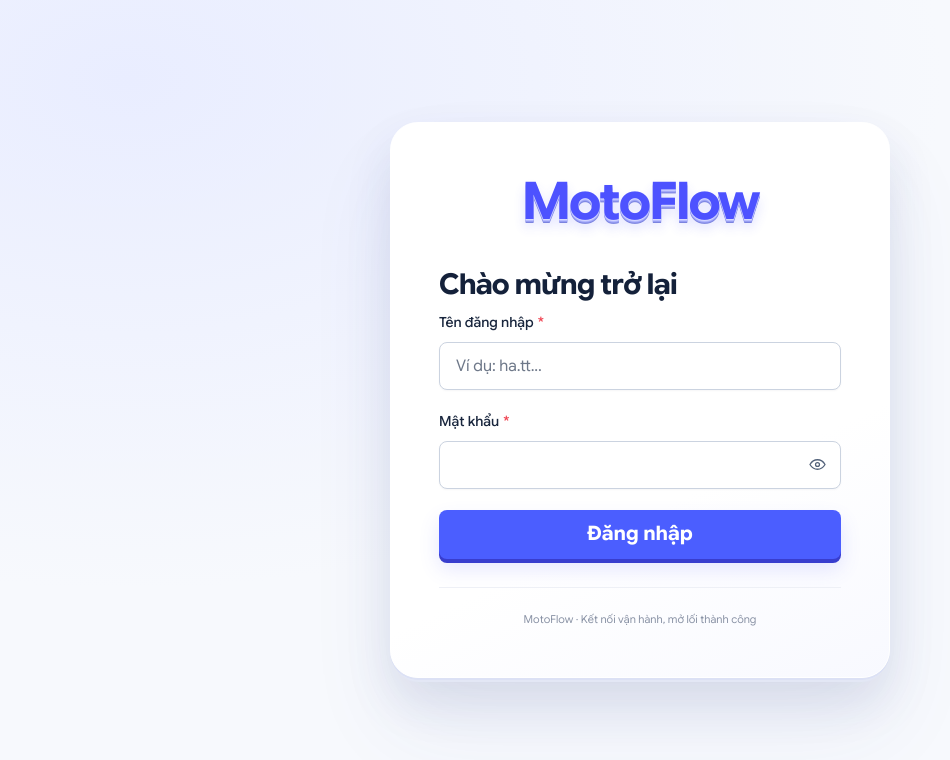
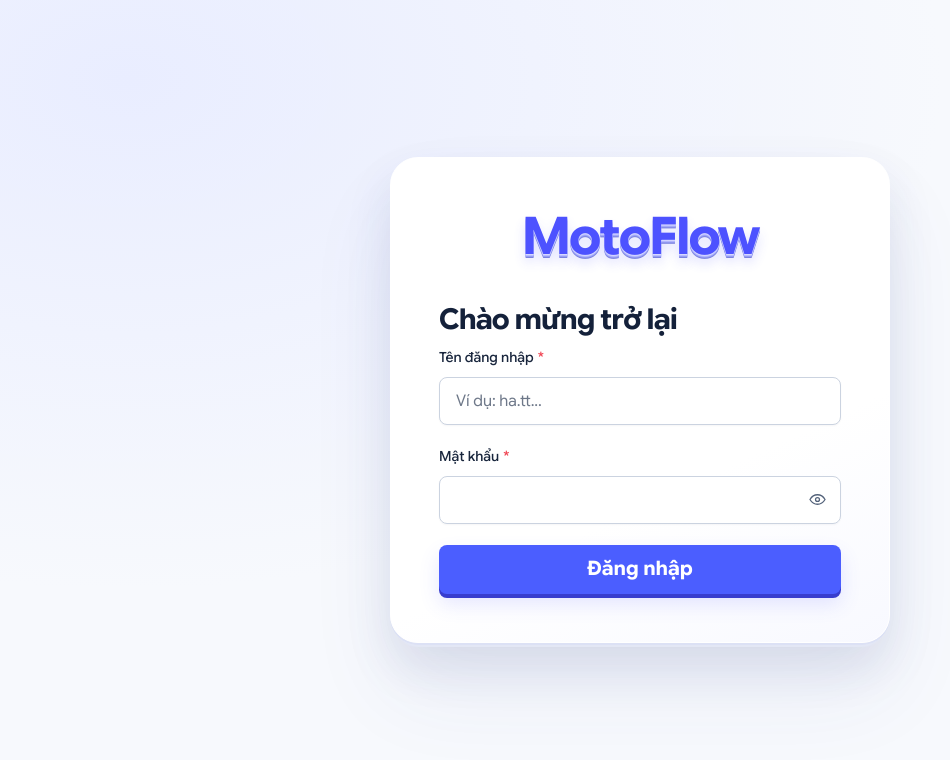
Before and after one commit to CapstoneProject-MotoFlow/MotoFlow_FE, a React (Vite) app: page /login in a window 1280 px wide. Shown: the top 760 px of the page, without its empty margins (0-950 px from the left). Built offline with nearby package versions, Linux system fonts and the light colour scheme; no server answers.

Commit message:
fix(auth): bỏ dòng "MotoFlow · Kết nối vận hành…" ở màn đăng nhập (mục 4)

```diff
--- a/src/modules/auth/auth.css
+++ b/src/modules/auth/auth.css
@@ -85,7 +85,7 @@
   width: auto;
 }
 .login-experience{display:grid;grid-template-columns:1fr;width:min(100%,500px);overflow:hidden;border:1px solid #e4e8f4;border-radius:28px;background:white;box-shadow:0 24px 80px #25366a14}
-.login-card{width:100%;align-self:center;padding:48px}.login-card .login-system-name{margin-bottom:28px}.login-card h1{margin-bottom:10px;font-size:1.8rem}.login-description{margin:0 0 32px;color:#778198;font-size:14px;line-height:1.6}.login-card>label{font-size:14px}.login-card .submit-button{margin-top:6px;box-shadow:0 8px 20px #4e55ff24}.login-card-footer{margin:28px 0 0;padding-top:22px;border-top:1px solid #eef0f6;color:#8992a5;font-size:11px;line-height:1.7;text-align:center}
+.login-card{width:100%;align-self:center;padding:48px}.login-card .login-system-name{margin-bottom:28px}.login-card h1{margin-bottom:10px;font-size:1.8rem}.login-description{margin:0 0 32px;color:#778198;font-size:14px;line-height:1.6}.login-card>label{font-size:14px}.login-card .submit-button{margin-top:6px;box-shadow:0 8px 20px #4e55ff24}
 .login-layout-centered .login-pane:has(.login-experience){background:radial-gradient(ellipse at 10% 10%,#e9edff,transparent 50%),#f7f9fd}
 @media(max-width:760px){.login-experience{max-width:460px;grid-template-columns:1fr;border-radius:22px}.login-intro{padding:26px 28px}.login-intro h2{margin:18px 0 0;font-size:26px}.login-intro>p,.login-orbit,.login-intro-footer{display:none}.login-card{padding:32px 28px}}
 
--- a/src/modules/auth/pages/LoginPage.tsx
+++ b/src/modules/auth/pages/LoginPage.tsx
@@ -79,9 +79,6 @@ export default function LoginPage() {
         <button className="submit-button" type="submit" disabled={submitting}>
           {submitting ? 'Đang đăng nhập…' : 'Đăng nhập'}
         </button>
-        <p className="login-card-footer">
-          MotoFlow · Kết nối vận hành, mở lối thành công
-        </p>
       </form>
     </div>
   )
```
